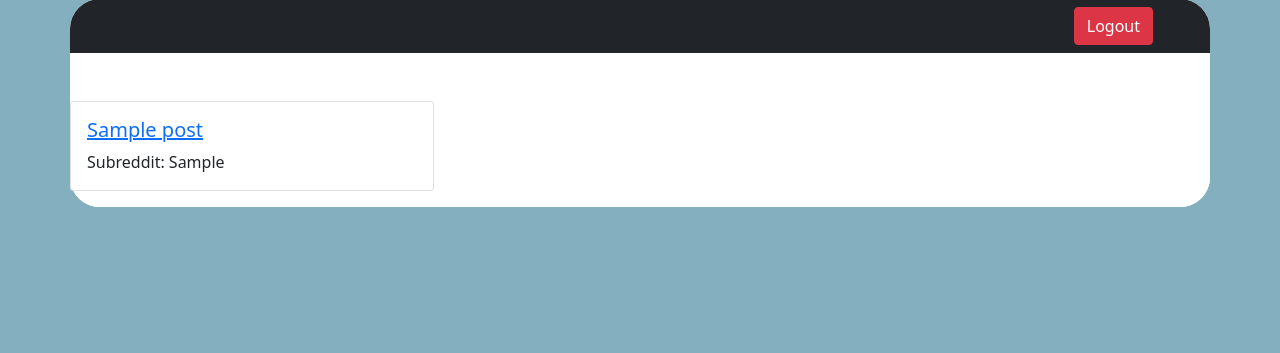
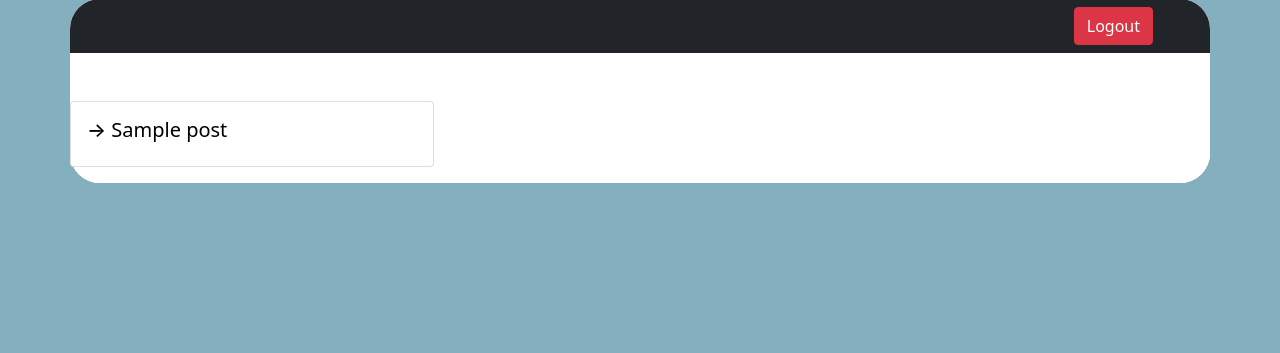
Before and after one commit to seceremrecan/Reddit-Crawler, a Flask app: page /posts in a window 1280 px wide. Shown: the part 16-369 px from the top of the page. Run offline with Flask 3, Linux system fonts and the light colour scheme; a user stored in the database is signed in; tables that the repository leaves empty hold one stand-in row (values such as "Sample post"); some libraries are stand-ins or nearby versions.

Commit message:
update_docker

```diff
--- a/app.py
+++ b/app.py
@@ -106,7 +106,7 @@ def get_posts():
 @login_required
 def crawl_posts():
     try:
-        subreddit_name = 'technology'
+        subreddit_name = 'tennis'
         subreddit = reddit.subreddit(subreddit_name)
         posts = subreddit.new(limit=15)
 
@@ -124,7 +124,7 @@ def crawl_posts():
 
 def fetch_posts():
     try:
-        subreddit_name = 'technology'
+        subreddit_name = 'tennis'
         subreddit = reddit.subreddit(subreddit_name)
         posts = subreddit.new(limit=15)
 
@@ -140,14 +140,6 @@ def fetch_posts():
         session.rollback()
         print(f"Error while fetching posts: {str(e)}")
 
-if __name__ == '__main__':
-    Base.metadata.create_all(engine)
-    scheduler = BackgroundScheduler()
-    scheduler.add_job(fetch_posts, 'interval', minutes=1)
-    scheduler.start()
-    app.run(debug=True)
-
-
 scheduler = BackgroundScheduler()
 scheduler.add_job(fetch_posts, 'interval', minutes=1)
 scheduler.start()
--- a/templates/posts.html
+++ b/templates/posts.html
@@ -7,6 +7,15 @@
     <title></title>
     <link rel="stylesheet" href="/static/posts.css" />
     <link href="https://cdn.jsdelivr.net/npm/bootstrap@5.1.3/dist/css/bootstrap.min.css" rel="stylesheet" />
+    <style>
+        .card-title a {
+            color: black;  /* Siyah yazı */
+            text-decoration: none;
+        }
+        .card-title a::before {
+            content: "\2192\00a0";  /* '->' karakteri ve bir boşluk */
+        }
+    </style>
 </head>
 <body>
     <!-- Navbar -->
@@ -43,8 +52,6 @@
             <div class="card">
                 <div class="card-body">
                     <h5 class="card-title"><a href="{{ url_for('view_post', post_id=post.id) }}" target="_blank">{{ post.title }}</a></h5>
-
-                    <p class="card-text">Subreddit: {{ post.subreddit }}</p>
                 </div>
             </div>
         </div>
```
